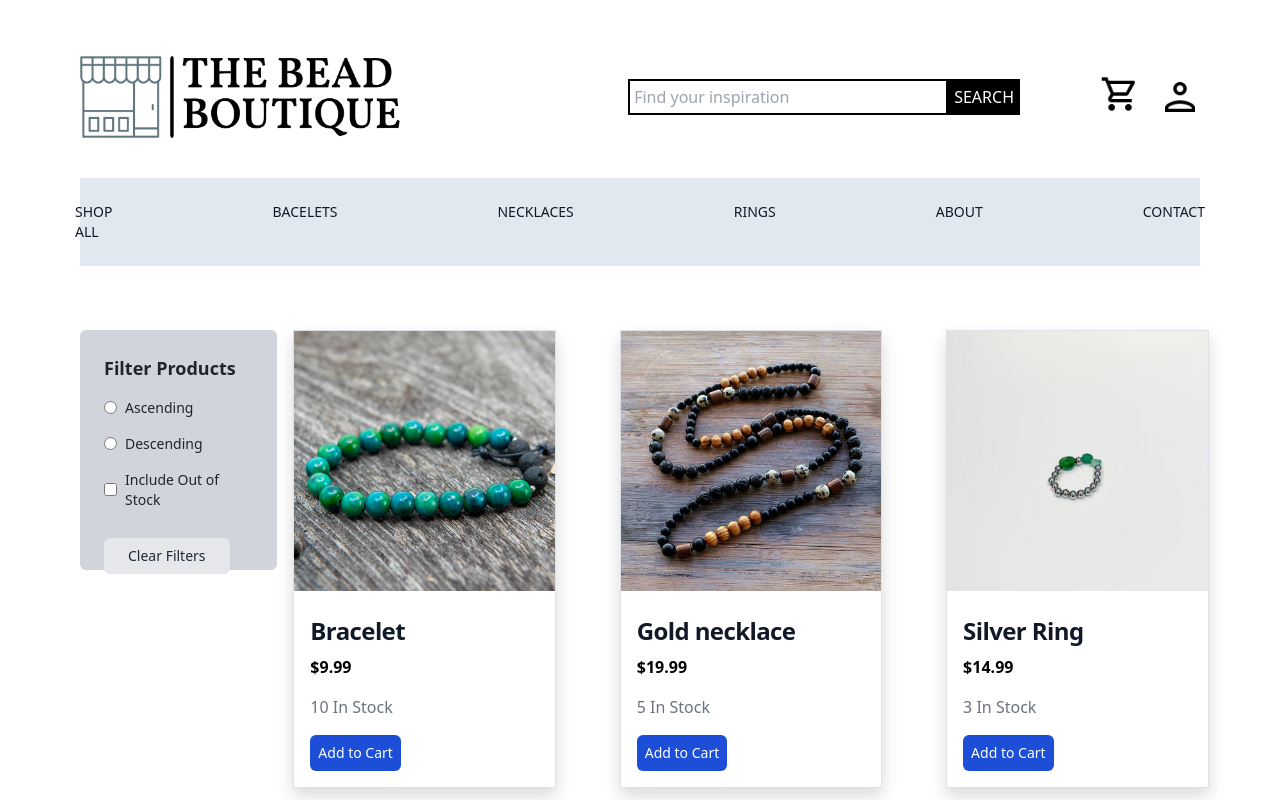
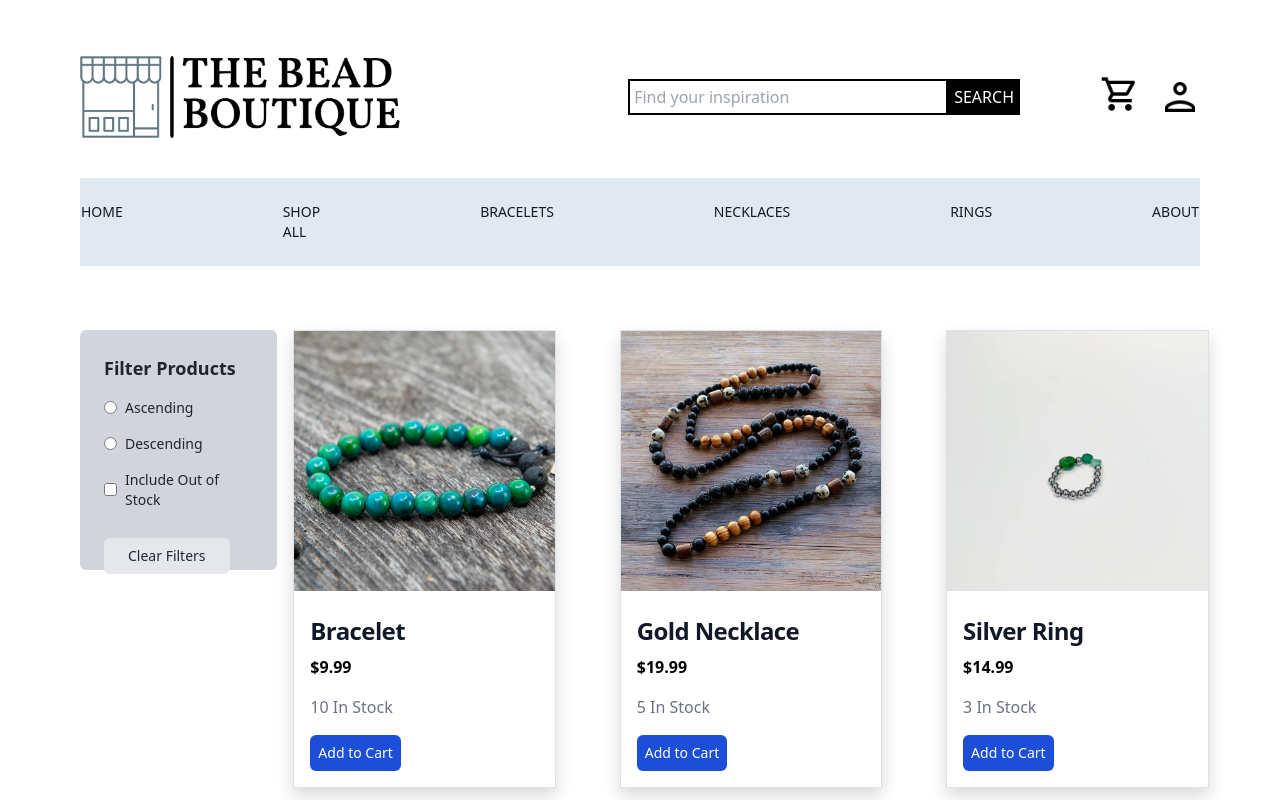
Before and after one commit to SimonasTamkevicius/Ecommerce-react-website, a React (Create React App) app: page /ShopPage in a window 1280 px wide. Shown: the top 800 px of the page. Built offline with nearby package versions, Linux system fonts and the light colour scheme.

Commit message:
Done most functionality

```diff
--- a/src/App.js
+++ b/src/App.js
@@ -3,6 +3,7 @@ import HomePage from "./components/HomePage";
 import Cart from "./components/Cart";
 import NavBar from "./components/NavBar";
 import ShopPage from "./components/ShopPage";
+import UserProfile from "./components/UserProfile";
 
 function App() {
   return (
@@ -13,6 +14,7 @@ function App() {
             <Route path="/" element={<HomePage />} />
             <Route path="Cart" element={<Cart />} />
             <Route path="ShopPage" element={<ShopPage />} />
+            <Route path="UserProfile" element={<UserProfile />} />
         </Routes>
       </div>
     </BrowserRouter>
--- a/src/components/HomePage.js
+++ b/src/components/HomePage.js
@@ -1,12 +1,18 @@
 import React, { useState } from 'react';
-import { Link } from "react-router-dom";
+import { Link, useNavigate } from "react-router-dom";
 import { TbSquareArrowLeft, TbSquareArrowRight } from 'react-icons/tb';
+import { CartState } from '../context/Context';
 
 const HomePage = () => {
+
+  const {
+    productDispatch
+  } = CartState()
+
   const categories = [
     {
       image: '/beadBracelet.jpg.webp',
-      title: 'BACELETS',
+      title: 'BRACELETS',
       link: '/bracelets',
     },
     {
@@ -22,6 +28,7 @@ const HomePage = () => {
   ];
 
   const [activeIndex, setActiveIndex] = useState(0);
+  const navigate = useNavigate();
 
   const handleNext = () => {
     setActiveIndex((prevIndex) => (prevIndex + 1) % categories.length);
@@ -29,6 +36,18 @@ const HomePage = () => {
 
   const handlePrevious = () => {
     setActiveIndex((prevIndex) => (prevIndex - 1 + categories.length) % categories.length);
+  };
+
+  const handleClick = (title) => (e) => {
+    e.preventDefault();
+    const strippedTitle = title.slice(0, -1);
+    const inputValue = strippedTitle.toLowerCase();
+    const capitalizedInputValue = inputValue.charAt(0).toUpperCase() + inputValue.slice(1);
+    productDispatch({
+      type: "FILTER_BY_SEARCH",
+      payload: capitalizedInputValue,
+    });
+    navigate('/ShopPage');
   };
 
   return (
@@ -50,7 +69,11 @@ const HomePage = () => {
                   key={index}
                   className={`category ${index === activeIndex ? 'active block' : 'hidden'}`}
                 >
-                  <Link className='block py-2 px-4 underline text-center text-gray-800 hover:text-gray-500' to={category.link}>
+                  <Link
+                    className='block py-2 px-4 underline text-center text-gray-800 hover:text-gray-500'
+                    to={category.link}
+                    onClick={handleClick(category.title)}
+                  >
                     {category.image && <img src={category.image} alt={category.title} className='mb-2 w-full h-full' />}
                     {category.title}
                   </Link>
@@ -75,6 +98,7 @@ const HomePage = () => {
                 <Link
                   className='block py-2 px-10 underline text-center text-gray-800 hover:text-gray-500'
                   to={category.link}
+                  onClick={handleClick(category.title)}
                 >
                     {category.image && <img src={category.image} alt={category.title} className='mb-2 w-full h-full' />}
                     {category.title}
--- a/src/components/NavBar.js
+++ b/src/components/NavBar.js
@@ -15,11 +15,15 @@ const NavBar = () => {
 
   const navlinks = [
     {
+      title: 'HOME',
+      link: '/home'
+    },
+    {
       title: 'SHOP ALL',
       link: '/ShopPage'
     },
     {
-      title: 'BACELETS',
+      title: 'BRACELETS',
       link: '/bracelets',
     },
     {
@@ -33,10 +37,6 @@ const NavBar = () => {
     {
       title: 'ABOUT',
       link: '/about',
-    },
-    {
-      title: 'CONTACT',
-      link: '/contact',
     },
   ];
 
@@ -70,12 +70,26 @@ const NavBar = () => {
     mobileFormRef.current.reset();
   };
 
-  const handleLinkClick = (link) => {
-    if (link.title === 'SHOP ALL')
-    productDispatch({
-      type: "CLEAR_FILTERS"
-    });
-  }
+  const handleLinkClick = (event, link) => {
+    event.preventDefault();
+    if (link.title === 'SHOP ALL') {
+      productDispatch({
+        type: "CLEAR_FILTERS"
+      });
+      navigate('/ShopPage');
+    } else if (link.title === 'BRACELETS' || link.title === 'NECKLACES' || link.title === 'RINGS') {
+      const strippedTitle = link.title.slice(0, -1);
+      const inputValue = strippedTitle.toLowerCase();
+      const capitalizedInputValue = inputValue.charAt(0).toUpperCase() + inputValue.slice(1);
+      productDispatch({
+        type: "FILTER_BY_SEARCH",
+        payload: capitalizedInputValue,
+      });
+      navigate('/ShopPage');
+    } else if (link.title === 'HOME') {
+      navigate('/');
+    }
+  };
 
   return (
     <div>
@@ -145,7 +159,9 @@ const NavBar = () => {
               </svg>
             </div>
             }
-            <img width={40} src="/userIcon.png" alt="User Icon" />
+            <Link to='UserProfile'>
+              <img width={40} src="/userIcon.png" alt="User Icon" />
+            </Link>
           </div>
         </div>
       </div>
@@ -176,11 +192,16 @@ const NavBar = () => {
               <div className="p-4 mt-20">
                 {/* Menu contents */}
                 {navlinks.map((link, index) => (
-                  <Link to={link.link} className="text" key={index} style={{ textDecoration: 'none' }}>
+                  <Link
+                    to={link.link}
+                    className="text"
+                    key={index}
+                    style={{ textDecoration: 'none' }}
+                    onClick={(event) => handleLinkClick(event, link)}
+                  >
                     <p
                       className="block py-3 px-4 text-gray-800 hover:bg-gray-200"
                       onClick={() => {
-                        handleLinkClick(link);
                         handleMenu();
                       }}
                     >
@@ -199,7 +220,7 @@ const NavBar = () => {
         <div className="hidden lg:block bg-slate-200 pb-2 pt-4">
           <div className="justify-center flex items-baseline space-x-20">
           {navlinks.map((link, index) => (
-            <Link to={link.link} onClick={() => handleLinkClick(link)} className="text" key={index} style={{ textDecoration: 'none' }}>
+            <Link to={link.link} onClick={(event) => handleLinkClick(event, link)} className="text" key={index} style={{ textDecoration: 'none' }}>
               <p className="px-10 text-gray-900 text-sm hover:text-slate-500">
                 {link.title}
               </p>
--- /dev/null
+++ b/src/components/UserProfile.js
@@ -0,0 +1,9 @@
+import React from 'react'
+
+const UserProfile = () => {
+  return (
+    <div>UserProfile</div>
+  )
+}
+
+export default UserProfile
--- a/src/context/Context.js
+++ b/src/context/Context.js
@@ -14,7 +14,7 @@ const Context = ({ children }) => {
     },
     {
       id: '2',
-      name: 'Gold necklace',
+      name: 'Gold Necklace',
       price: 19.99,
       image: '/beadNecklace.jpg',
       inStock: 5,
```
